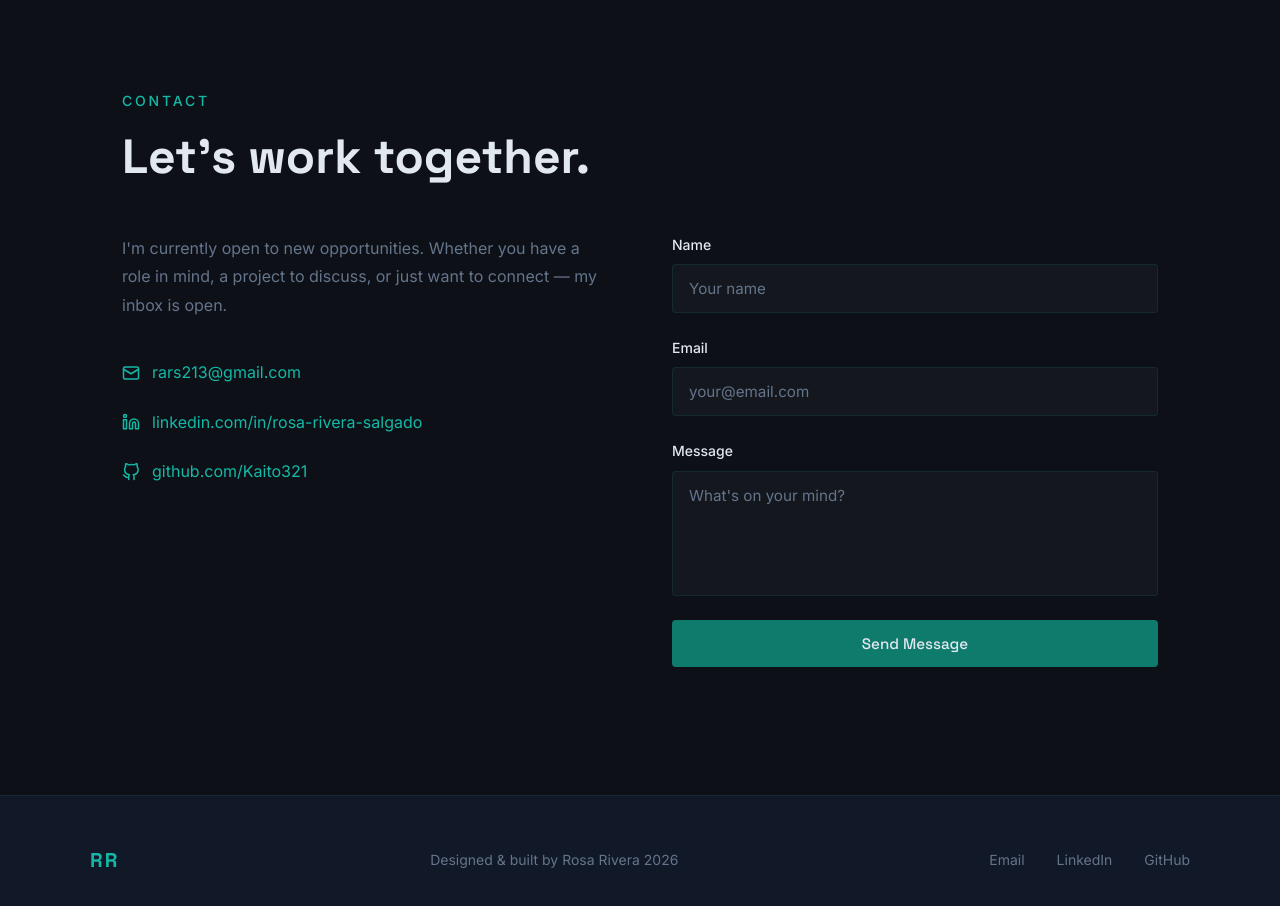
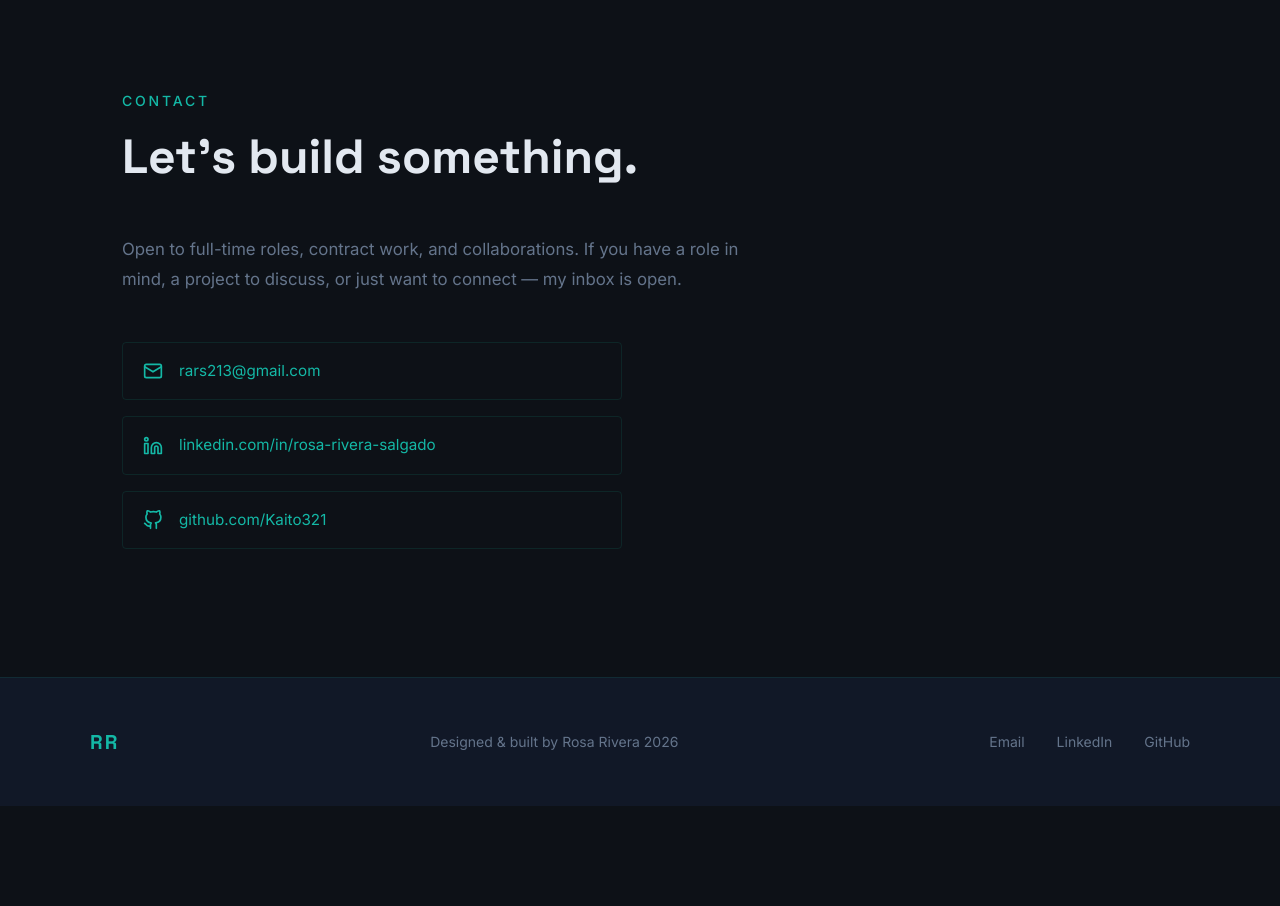
Before and after one commit to Kaito321/portfolio, a React app: page / in a window 1280 px wide. Shown: the part 4220-5126 px from the top of the page. After the commit the page ends 5026 px from the top, so only its background shows below. Built offline with nearby package versions, Linux system fonts and the light colour scheme; the HTML template or start-up script is replaced by a standard one.

Commit message:
Portfolio: changed contacts page and added favicon.svg

```diff
--- a/src/pages/Contact/Contact.css
+++ b/src/pages/Contact/Contact.css
@@ -2,104 +2,48 @@
     background: var(--bg-primary);
 }
 
-.contact-grid {
-    display: grid;
-    grid-template-columns: 1fr 1fr;
-    gap: 4rem;
-    align-items: start;
+.contact-intro {
+    font-size: 1.05rem;
+    color: var(--text-muted);
+    line-height: 1.8;
+    max-width: 640px;
+    margin-bottom: 3rem;
 }
 
-.contact-intro {
-    font-size: 1rem;
-    color: var(--text-muted);
-    line-height: 1.8;
-    margin-bottom: 2.5rem;
+.contact-links {
+    display: flex;
+    flex-direction: column;
+    gap: 1rem;
+    max-width: 500px;
 }
 
-.contact-details {
-    display: flex;
-    flex-direction: column;
-    gap: 1.5rem;
-}
-
-.contact-detail {
+.contact-link {
     display: flex;
     flex-direction: row;
     align-items: center;
-    gap: 0.75rem;
+    gap: 1rem;
+    padding: 1rem 1.25rem;
+    border: 1px solid rgba(15, 123, 108, 0.2);
+    border-radius: 4px;
     color: var(--teal-light);
+    font-size: 0.95rem;
+    transition: all 0.2s ease;
 }
 
-.contact-value {
-    font-size: 0.95rem;
-    color: var(--text-muted);
-}
-
-.contact-form {
-    display: flex;
-    flex-direction: column;
-    gap: 1.5rem;
-}
-
-.form-group {
-    display: flex;
-    flex-direction: column;
-    gap: 0.5rem;
-}
-
-.form-group label {
-    font-size: 0.875rem;
-    font-weight: 500;
-    color: var(--text-primary);
-}
-
-.form-group input,
-.form-group textarea {
-    background: rgba(255, 255, 255, 0.03);
-    border: 1px solid rgba(15, 123, 108, 0.2);
-    border-radius: 4px;
-    padding: 0.875rem 1rem;
-    color: var(--text-primary);
-    font-family: var(--font-body);
-    font-size: 0.95rem;
-    transition: border-color 0.2s ease;
-    resize: none;
-}
-
-.form-group input::placeholder,
-.form-group textarea::placeholder {
-    color: var(--text-muted);
-}
-
-.form-group input:focus,
-.form-group textarea:focus {
-    outline: none;
+.contact-link:hover {
     border-color: var(--teal-light);
-}
-
-.form-success {
-    display: flex;
-    flex-direction: column;
-    gap: 1rem;
-    padding: 3rem 2rem;
-    border: 1px solid rgba(15, 123, 108, 0.3);
-    border-radius: 6px;
-    text-align: center;
-}
-
-.form-success h3 {
-    font-family: var(--font-display);
-    font-size: 1.5rem;
-    color: var(--teal-light);
-}
-
-.form-success p {
-    color: var(--text-muted);
+    background: rgba(15, 123, 108, 0.05);
+    transform: translateX(4px);
 }
 
 @media (max-width: 768px) {
-    .contact-grid {
-        grid-template-columns: 1fr;
-        gap: 2rem;
+    .contact-intro {
+        font-size: 1rem;
+        margin-bottom: 2rem;
+    }
+
+    .contact-link {
+        padding: 0.875rem 1rem;
+        font-size: 0.9rem;
     }
 }
--- a/src/pages/Contact/Contact.tsx
+++ b/src/pages/Contact/Contact.tsx
@@ -1,8 +1,7 @@
-import { useState } from 'react'
 import './Contact.css'
 
 const LinkedInIcon = () => (
-    <svg width="18" height="18" viewBox="0 0 24 24" fill="none" xmlns="http://www.w3.org/2000/svg">
+    <svg width="20" height="20" viewBox="0 0 24 24" fill="none" xmlns="http://www.w3.org/2000/svg">
         <path d="M16 8a6 6 0 0 1 6 6v7h-4v-7a2 2 0 0 0-2-2a2 2 0 0 0-2 2v7h-4v-7a6 6 0 0 1 6-6z" stroke="currentColor" strokeWidth="2" strokeLinecap="round" strokeLinejoin="round"/>
         <rect x="2" y="9" width="4" height="12" stroke="currentColor" strokeWidth="2" strokeLinecap="round" strokeLinejoin="round"/>
         <circle cx="4" cy="4" r="2" stroke="currentColor" strokeWidth="2" strokeLinecap="round" strokeLinejoin="round"/>
@@ -10,14 +9,14 @@ const LinkedInIcon = () => (
 )
 
 const EmailIcon = () => (
-    <svg width="18" height="18" viewBox="0 0 24 24" fill="none" xmlns="http://www.w3.org/2000/svg">
+    <svg width="20" height="20" viewBox="0 0 24 24" fill="none" xmlns="http://www.w3.org/2000/svg">
         <rect x="2" y="4" width="20" height="16" rx="2" stroke="currentColor" strokeWidth="2"/>
         <path d="M2 7L12 13L22 7" stroke="currentColor" strokeWidth="2" strokeLinecap="round" strokeLinejoin="round"/>
     </svg>
 )
 
 const GitHubIcon = () => (
-    <svg width="18" height="18" viewBox="0 0 24 24" fill="none" xmlns="http://www.w3.org/2000/svg">
+    <svg width="20" height="20" viewBox="0 0 24 24" fill="none" xmlns="http://www.w3.org/2000/svg">
         <path
             d="M9 19c-5 1.5-5-2.5-7-3m14 6v-3.87a3.37 3.37 0 0 0-.94-2.61c3.14-.35 6.44-1.54 6.44-7A5.44 5.44 0 0 0 20 4.77A5.07 5.07 0 0 0 19.91 1S18.73.65 16 2.48a13.38 13.38 0 0 0-7 0C6.27.65 5.09 1 5.09 1A5.07 5.07 0 0 0 5 4.77a5.44 5.44 0 0 0-1.5 3.78c0 5.42 3.3 6.61 6.44 7A3.37 3.37 0 0 0 9 18.13V22"
             stroke="currentColor"
@@ -29,101 +28,28 @@ const GitHubIcon = () => (
 )
 
 function Contact() {
-    const [formData, setFormData] = useState({
-        name: '',
-        email: '',
-        message: '',
-    })
-
-    const [submitted, setSubmitted] = useState(false)
-
-    const handleChange = (e: React.ChangeEvent<HTMLInputElement | HTMLTextAreaElement>) => {
-        setFormData({ ...formData, [e.target.name]: e.target.value })
-    }
-
-    const handleSubmit = (e: React.FormEvent) => {
-        e.preventDefault()
-        setSubmitted(true)
-    }
-
     return (
         <section className="contact section-padding" id="contact">
             <div className="contact-inner section-inner">
                 <p className="section-eyebrow">Contact</p>
-                <h2 className="section-title">Let's work together.</h2>
-                <div className="contact-grid">
-                    <div className="contact-info">
+                <h2 className="section-title">Let's build something.</h2>
                 <p className="contact-intro">
-                            I'm currently open to new opportunities. Whether you have a role in mind,
+                    Open to full-time roles, contract work, and collaborations. If you have a role in mind,
                     a project to discuss, or just want to connect — my inbox is open.
                 </p>
-                        <div className="contact-details">
-                            <div className="contact-detail">
+                <div className="contact-links">
+                    <a href="mailto:rars213@gmail.com" className="contact-link">
                         <EmailIcon />
-                                <a href="mailto:rars213@gmail.com">rars213@gmail.com</a>
-                            </div>
-                            <div className="contact-detail">
+                        <span>rars213@gmail.com</span>
+                    </a>
+                    <a href="https://linkedin.com/in/rosa-rivera-salgado" target="_blank" rel="noreferrer" className="contact-link">
                         <LinkedInIcon />
-                                <a href="https://linkedin.com/in/rosa-rivera-salgado" target="_blank" rel="noreferrer">
-                                    linkedin.com/in/rosa-rivera-salgado
+                        <span>linkedin.com/in/rosa-rivera-salgado</span>
                     </a>
-                            </div>
-                            <div className="contact-detail">
+                    <a href="https://github.com/Kaito321" target="_blank" rel="noreferrer" className="contact-link">
                         <GitHubIcon />
-                                <a href="https://github.com/Kaito321" target="_blank" rel="noreferrer">
-                                    github.com/Kaito321
+                        <span>github.com/Kaito321</span>
                     </a>
-                            </div>
-                        </div>
-                    </div>
-                    <div className="contact-form-wrapper">
-                        {submitted ? (
-                            <div className="form-success">
-                                <h3>Message received.</h3>
-                                <p>I'll get back to you as soon as possible.</p>
-                            </div>
-                        ) : (
-                            <form className="contact-form" onSubmit={handleSubmit}>
-                                <div className="form-group">
-                                    <label htmlFor="name">Name</label>
-                                    <input
-                                        type="text"
-                                        id="name"
-                                        name="name"
-                                        value={formData.name}
-                                        onChange={handleChange}
-                                        required
-                                        placeholder="Your name"
-                                    />
-                                </div>
-                                <div className="form-group">
-                                    <label htmlFor="email">Email</label>
-                                    <input
-                                        type="email"
-                                        id="email"
-                                        name="email"
-                                        value={formData.email}
-                                        onChange={handleChange}
-                                        required
-                                        placeholder="your@email.com"
-                                    />
-                                </div>
-                                <div className="form-group">
-                                    <label htmlFor="message">Message</label>
-                                    <textarea
-                                        id="message"
-                                        name="message"
-                                        value={formData.message}
-                                        onChange={handleChange}
-                                        required
-                                        placeholder="What's on your mind?"
-                                        rows={5}
-                                    />
-                                </div>
-                                <button type="submit" className="btn-primary">Send Message</button>
-                            </form>
-                        )}
-                    </div>
                 </div>
             </div>
         </section>
```
Also changed, not shown: favicon.svg (added). Lines whose indentation alone changed are shown as unchanged.
